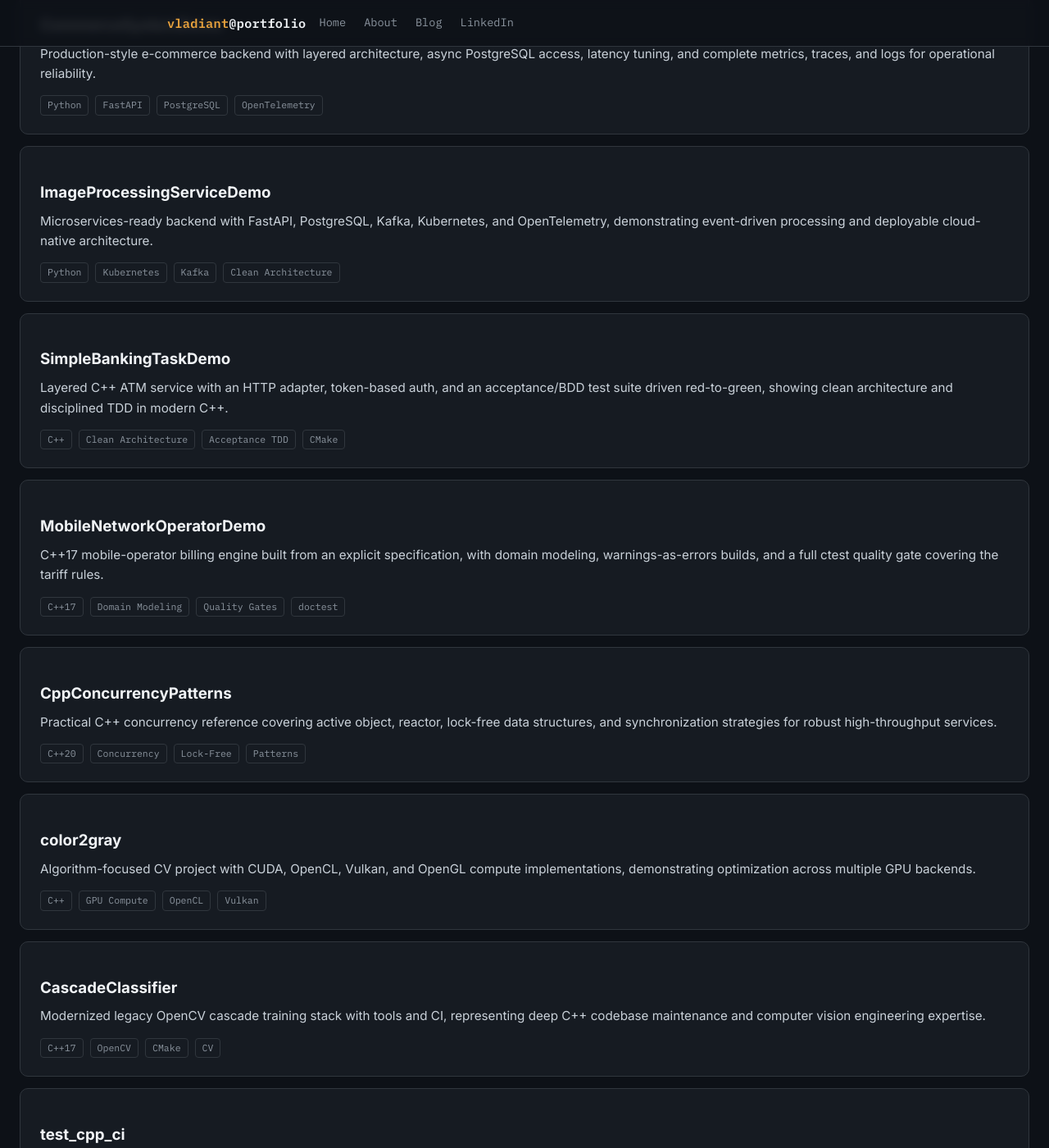
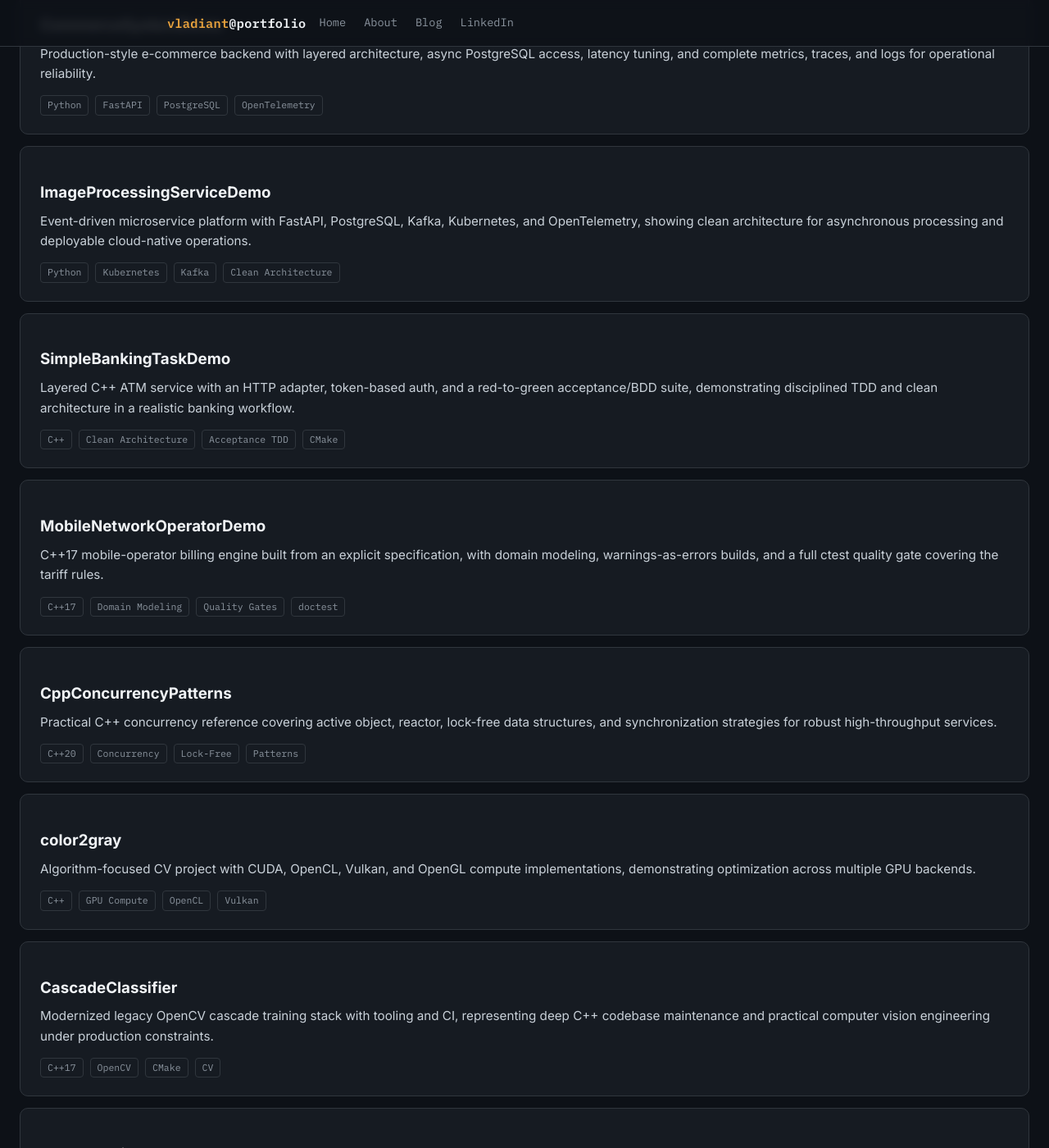
Before and after one commit to vladiant/vladiant.github.io, a Jekyll site: the page built from index.html, in a window 1280 px wide and 1400 px high, scrolled down 1029 px. Shown: the whole window at 82% size. Built offline with Jekyll 4.4.1, drawn with Linux system fonts in a browser that asks for light colours; some of the changed text lies outside the part shown.

Commit message:
Update featured projects description

```diff
--- a/index.html
+++ b/index.html
@@ -45,14 +45,14 @@ description: Senior C++ Developer and Software Architect specializing in compute
 			</article>
 			<article class="project-card">
 				<h3><a href="https://github.com/vlantonov/ImageProcessingServiceDemo">ImageProcessingServiceDemo</a></h3>
-				<p>Microservices-ready backend with FastAPI, PostgreSQL, Kafka, Kubernetes, and OpenTelemetry, demonstrating event-driven processing and deployable cloud-native architecture.</p>
+				<p>Event-driven microservice platform with FastAPI, PostgreSQL, Kafka, Kubernetes, and OpenTelemetry, showing clean architecture for asynchronous processing and deployable cloud-native operations.</p>
 				<div class="project-meta">
 					<span>Python</span><span>Kubernetes</span><span>Kafka</span><span>Clean Architecture</span>
 				</div>
 			</article>
 			<article class="project-card">
 				<h3><a href="https://github.com/vlantonov/SimpleBankingTaskDemo">SimpleBankingTaskDemo</a></h3>
-				<p>Layered C++ ATM service with an HTTP adapter, token-based auth, and an acceptance/BDD test suite driven red-to-green, showing clean architecture and disciplined TDD in modern C++.</p>
+				<p>Layered C++ ATM service with an HTTP adapter, token-based auth, and a red-to-green acceptance/BDD suite, demonstrating disciplined TDD and clean architecture in a realistic banking workflow.</p>
 				<div class="project-meta">
 					<span>C++</span><span>Clean Architecture</span><span>Acceptance TDD</span><span>CMake</span>
 				</div>
@@ -80,14 +80,14 @@ description: Senior C++ Developer and Software Architect specializing in compute
 			</article>
 			<article class="project-card">
 				<h3><a href="https://github.com/vladiant/CascadeClassifier">CascadeClassifier</a></h3>
-				<p>Modernized legacy OpenCV cascade training stack with tools and CI, representing deep C++ codebase maintenance and computer vision engineering expertise.</p>
+				<p>Modernized legacy OpenCV cascade training stack with tooling and CI, representing deep C++ codebase maintenance and practical computer vision engineering under production constraints.</p>
 				<div class="project-meta">
 					<span>C++17</span><span>OpenCV</span><span>CMake</span><span>CV</span>
 				</div>
 			</article>
 			<article class="project-card">
 				<h3><a href="https://github.com/vladiant/test_cpp_ci">test_cpp_ci</a></h3>
-				<p>C++ CI template with static analysis, sanitizers, valgrind, and automated checks, showcasing quality gates used to keep large codebases maintainable.</p>
+				<p>C++ CI reference with static analysis, sanitizers, valgrind, and automated quality gates, covering the engineering discipline needed to keep large systems maintainable.</p>
 				<div class="project-meta">
 					<span>CI/CD</span><span>Sanitizers</span><span>Valgrind</span><span>Quality Gates</span>
 				</div>
```
